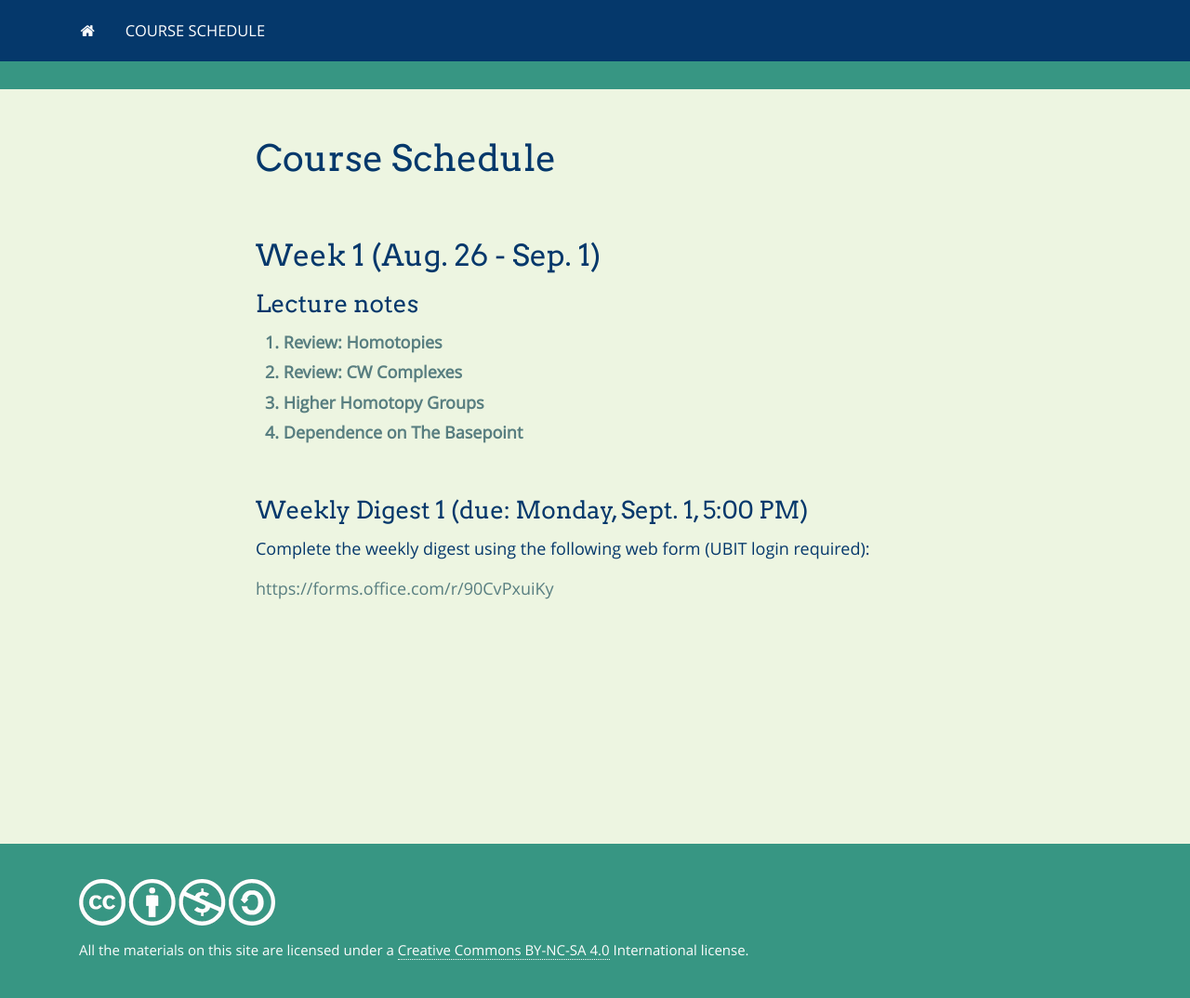
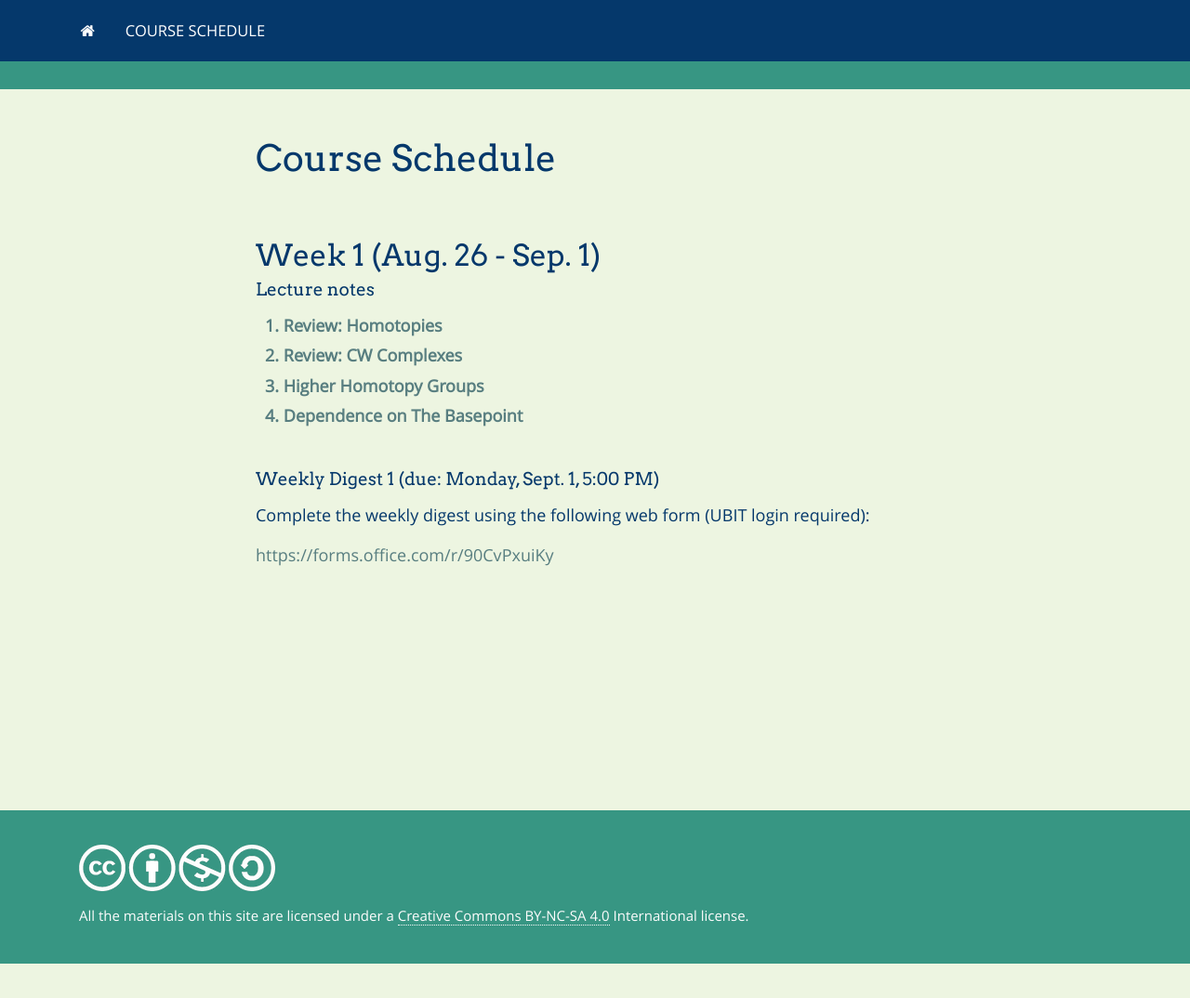
Before and after one commit to bbadzioch/727_site, a Jekyll site: the page built from course_schedule.md, in a window 1280 px wide. Shown: the whole page at 93% size. Built offline with Jekyll 4.4.1, drawn with Linux system fonts in a browser that asks for light colours; nearby versions of some CDN libraries; our own code applies the rules of GitHub Pages for plain Markdown files; after the commit the page ends 1037 px from its top, so only the background shows below that.

```diff
--- a/course_schedule.md
+++ b/course_schedule.md
@@ -9,7 +9,7 @@ layout: lecture_notes
 
 ## Week 1 (Aug. 26 - Sep. 1)
 
-### Lecture notes
+#### Lecture notes
 
 {% include lecture_notes_table.html chapter="1. Review: Homotopies" %}
 {% include lecture_notes_table.html chapter="2. Review: CW Complexes" %}
@@ -20,7 +20,7 @@ layout: lecture_notes
 
 <br/>
 
-### Weekly Digest 1 (due: Monday, Sept. 1, 5:00 PM)
+#### Weekly Digest 1 (due: Monday, Sept. 1, 5:00 PM)
 
 Complete the weekly digest using the following web form (UBIT login required):
 
```
